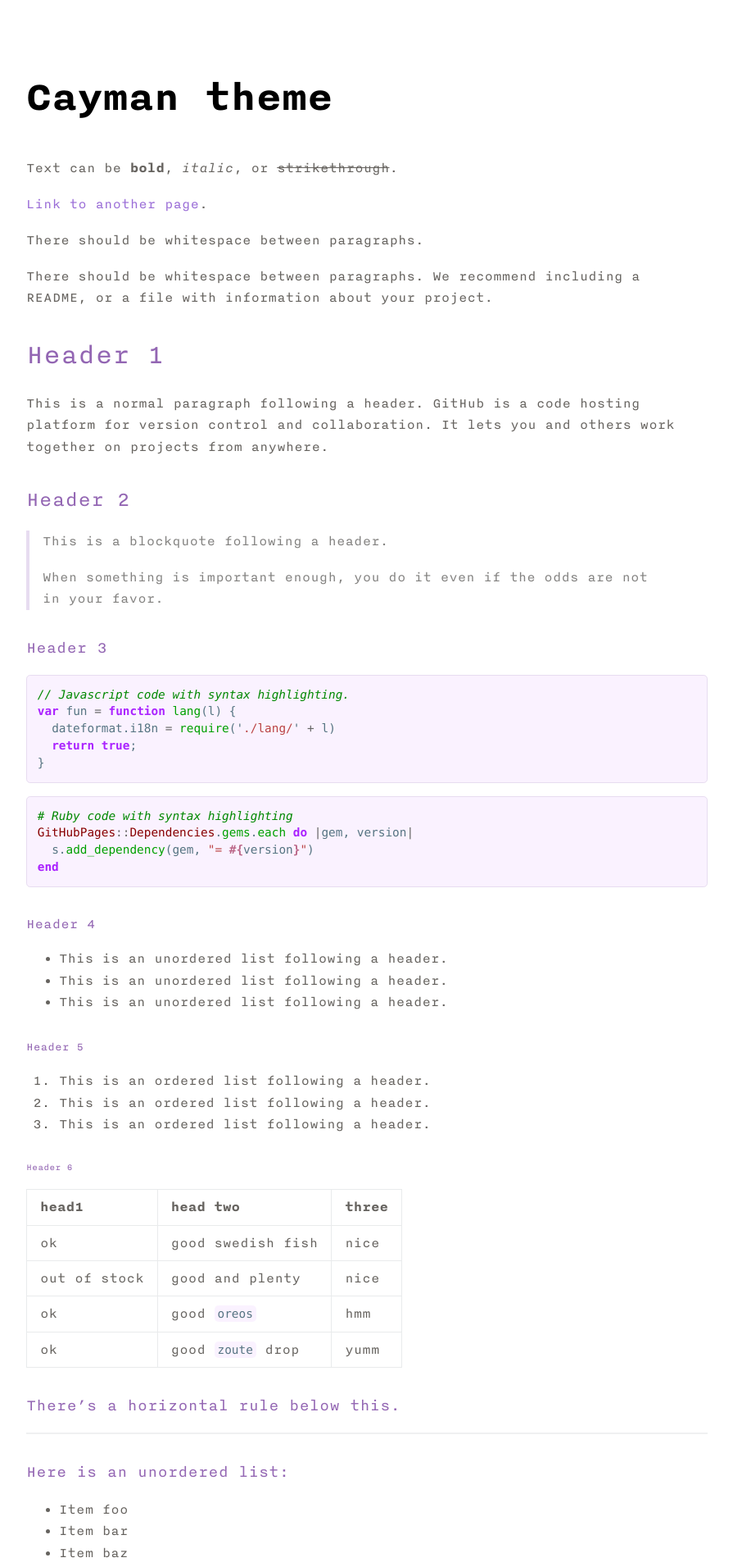
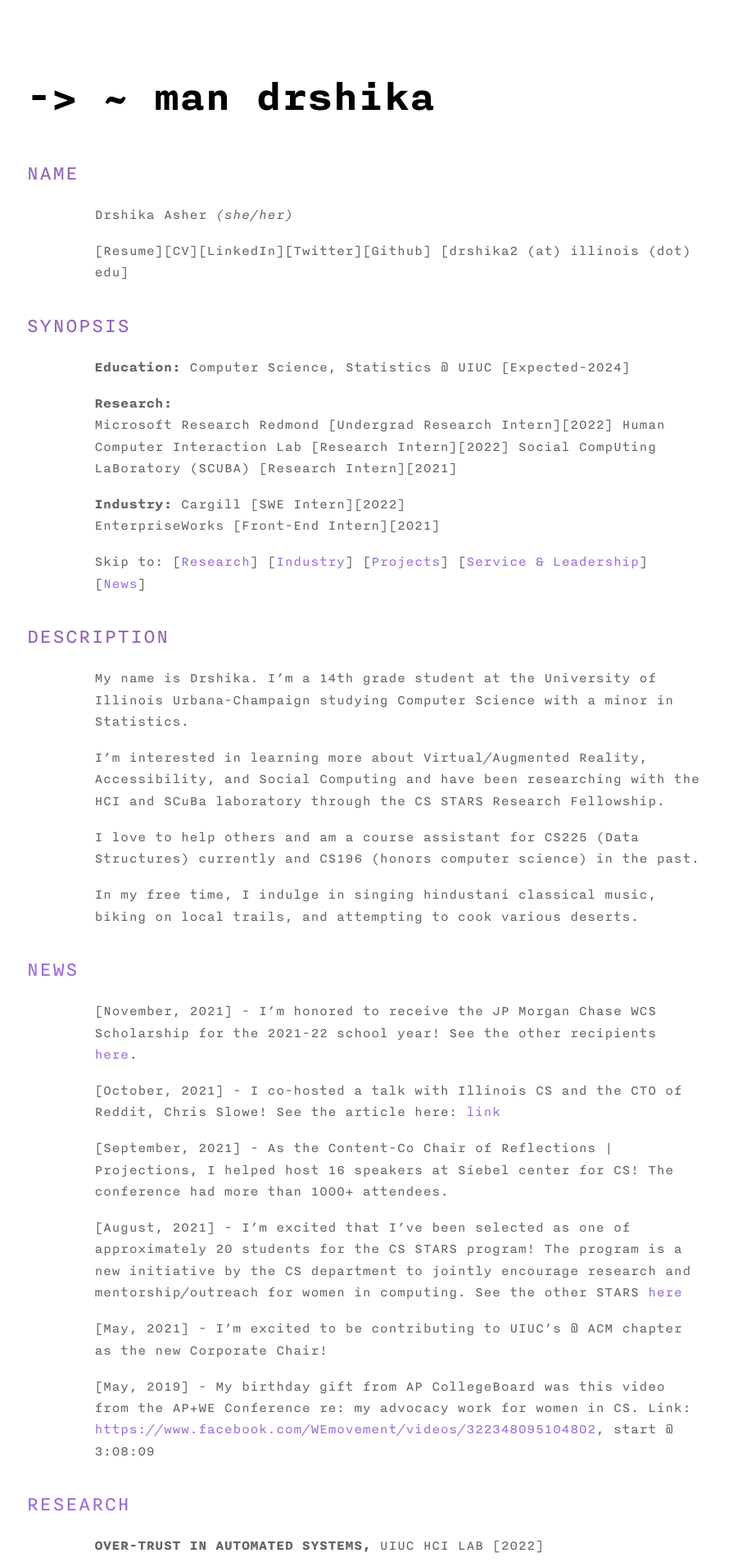
Before and after one commit to drshika/drshika.github.io, a Jekyll site: the page built from index.md, in a window 1280 px wide. Shown: the top 1911 px of the page at 82% size, without its empty margins (192-1087 px from the left). Built offline with Jekyll 4.4.1, drawn with Linux system fonts in a browser that asks for light colours; some of the changed text lies outside the part shown.

Commit message:
fixes on layout. need to add classes for the purple bolded, highlighted and unindented titles

````diff
--- a/_layouts/default.html
+++ b/_layouts/default.html
@@ -34,7 +34,7 @@
         {% if site.github.is_project_page %}
           <span class="site-footer-owner"><a href="{{ site.github.repository_url }}">{{ site.github.repository_name }}</a> is maintained by <a href="{{ site.github.owner_url }}">{{ site.github.owner_name }}</a>.</span>
         {% endif %}
-        <span class="site-footer-credits">Copyright © {{ 'now' | date: "%Y" }}, Drshika Asher</a>.</span>
+        <span class="site-footer-credits">Copyright © {{ 'now' | date: "%Y" }}, Drshika Asher | last updated Feb 4, 2022</a>.</span>
       </footer>
     </main>
   </body>
--- a/_sass/jekyll-theme-cayman.scss
+++ b/_sass/jekyll-theme-cayman.scss
@@ -249,6 +249,11 @@ a {
 
   p {
     margin-bottom: 1em;
+    margin-left: 10%;
+  }
+
+  figcaption {
+    text-align: center;
   }
 
   code {
--- a/index.md
+++ b/index.md
@@ -1,123 +1,156 @@
 ---
 layout: default
+title: -> ~ man drshika
+description: Drshika Asher's Personal Site
 ---
+## NAME
 
-Text can be **bold**, _italic_, or ~~strikethrough~~.
+Drshika Asher *(she/her)*
 
-[Link to another page](./another-page.html).
+[Resume][CV][LinkedIn][Twitter][Github]
+[drshika2 (at) illinois (dot) edu]
 
-There should be whitespace between paragraphs.
+## SYNOPSIS
 
-There should be whitespace between paragraphs. We recommend including a README, or a file with information about your project.
+**Education:** Computer Science, Statistics @ UIUC [Expected-2024]
 
-# Header 1
+**Research:**
+Microsoft Research Redmond [Undergrad Research Intern][2022]
+Human Computer Interaction Lab [Research Intern][2022]
+Social CompUting LaBoratory (SCUBA) [Research Intern][2021]
 
-This is a normal paragraph following a header. GitHub is a code hosting platform for version control and collaboration. It lets you and others work together on projects from anywhere.
+**Industry:**
+Cargill [SWE Intern][2022]<br/>
+EnterpriseWorks [Front-End Intern][2021]
 
-## Header 2
+Skip to: [[Research](#research)]
+[[Industry](#industry)]
+[[Projects](#projects)]
+[[Service & Leadership](#service-leadership-teaching)] <!--file a bug since this link isn't working on lh-->
+[[News](#news)]
 
-> This is a blockquote following a header.
->
-> When something is important enough, you do it even if the odds are not in your favor.
+## DESCRIPTION
 
-### Header 3
+My name is Drshika. I’m a 14th grade student at the University of Illinois Urbana-Champaign studying Computer Science with a minor in Statistics.
 
-```js
-// Javascript code with syntax highlighting.
-var fun = function lang(l) {
-  dateformat.i18n = require('./lang/' + l)
-  return true;
-}
-```
+I’m interested in learning more about Virtual/Augmented Reality, Accessibility, and Social Computing and have been researching with the HCI and SCuBa laboratory through the CS STARS Research Fellowship.
 
-```ruby
-# Ruby code with syntax highlighting
-GitHubPages::Dependencies.gems.each do |gem, version|
-  s.add_dependency(gem, "= #{version}")
-end
-```
+I love to help others and am a course assistant for CS225 (Data Structures) currently and CS196 (honors computer science) in the past.
 
-#### Header 4
+In my free time, I indulge in singing hindustani classical music, biking on local trails, and attempting to cook various deserts.
 
-*   This is an unordered list following a header.
-*   This is an unordered list following a header.
-*   This is an unordered list following a header.
+## [NEWS](#news)
 
-##### Header 5
+[November, 2021] - I’m honored to receive the JP Morgan Chase WCS Scholarship for the 2021-22 school year! See the other recipients [here](https://cs.illinois.edu/about/awards/undergraduate-scholarships-awards/jp-morgan-chase-wcs-scholarship).
 
-1.  This is an ordered list following a header.
-2.  This is an ordered list following a header.
-3.  This is an ordered list following a header.
+[October, 2021] - I co-hosted a talk with Illinois CS and the CTO of Reddit, Chris Slowe! See the article here: [link](https://cs.illinois.edu/news/reddit-tech-talk-with-cto-chris-slowe-presents-one-more-opportunity%20-for-involvement)
 
-###### Header 6
+[September, 2021] - As the Content-Co Chair of Reflections \| Projections, I helped host 16 speakers at Siebel center for CS! The conference had more than 1000+ attendees.
 
-| head1        | head two          | three |
-|:-------------|:------------------|:------|
-| ok           | good swedish fish | nice  |
-| out of stock | good and plenty   | nice  |
-| ok           | good `oreos`      | hmm   |
-| ok           | good `zoute` drop | yumm  |
+[August, 2021] - I’m excited that I've been selected as one of approximately 20 students for the CS STARS program! The program is a new initiative by the CS department to jointly encourage research and mentorship/outreach for women in computing. See the other STARS [here](https://cs.illinois.edu/broadening-participation-computing/programs/csambassadors)
 
-### There's a horizontal rule below this.
+[May, 2021] - I’m excited to be contributing to UIUC’s @ ACM chapter as the new Corporate Chair!
 
-* * *
-
-### Here is an unordered list:
-
-*   Item foo
-*   Item bar
-*   Item baz
-*   Item zip
-
-### And an ordered list:
-
-1.  Item one
-1.  Item two
-1.  Item three
-1.  Item four
-
-### And a nested list:
-
-- level 1 item
-  - level 2 item
-  - level 2 item
-    - level 3 item
-    - level 3 item
-- level 1 item
-  - level 2 item
-  - level 2 item
-  - level 2 item
-- level 1 item
-  - level 2 item
-  - level 2 item
-- level 1 item
-
-### Small image
-
-![Octocat](https://github.githubassets.com/images/icons/emoji/octocat.png)
-
-### Large image
-
-![Branching](https://guides.github.com/activities/hello-world/branching.png)
+[May, 2019] - My birthday gift from AP CollegeBoard was this video from the AP+WE Conference re: my advocacy work for women in CS. Link: [https://www.facebook.com/WEmovement/videos/322348095104802](https://www.facebook.com/WEmovement/videos/322348095104802), start @ 3:08:09
 
 
-### Definition lists can be used with HTML syntax.
+## [RESEARCH](#research)
 
-<dl>
-<dt>Name</dt>
-<dd>Godzilla</dd>
-<dt>Born</dt>
-<dd>1952</dd>
-<dt>Birthplace</dt>
-<dd>Japan</dd>
-<dt>Color</dt>
-<dd>Green</dd>
-</dl>
+   **OVER-TRUST IN AUTOMATED SYSTEMS,** UIUC HCI LAB [2022]
 
-```
-Long, single-line code blocks should not wrap. They should horizontally scroll if they are too long. This line should be long enough to demonstrate this.
-```
+Mentors: Prof. Alex Kirlik and Sebastian Rodriguez. I’m currently working on a project that’s examining how good automation systems are. Working with C# and Unity to build a game that determines whether the physicality of the agent affects user trust.
 
-```
-The final element.
-```
+   **CLASSIFYING AUDIO-SOCIAL PLATFORMS,** SCuBa LAB [2021]
+
+Mentors: Prof. Eshwar Chandrashekaran and Tanvi Bajpai. I investigated the structure and norms of the voice based platform Clubhouse and documented the different forms of abuse on voice based platforms like Twitter Spaces, Discord Stages as well as Spotify Greenroom. We analyzed these trends using Natural Language Processing techniques like LDA and SAGE. See my talk from the virtual REU poster session [here](https://cs.illinois.edu/research/undergraduate-research/summer-research-experience-undergraduates/participants/drshika-asher)
+
+   **PUBLICATIONS**
+
+Harmonizing the Cacophony: An Affordance-aware Framework of Audio-Based Social Platform Moderation
+with **Drshika Asher**, Anwesa Goswami, and Eshwar Chandrasekharan
+Preprint, July 2021. (in peer review ACM CSCW) [[arXiv](https://arxiv.org/abs/2107.09008)]
+
+## [INDUSTRY](#industry)
+
+   **CARGILL,** Software Engineering Intern [2022]
+
+I’m currently a software engineering intern with the Cargill Innovation lab where I am collaborating with international stakeholders to build a unified react component library.
+
+   **ENTERPRISEWORKS,** Front-End Developer [2021]
+
+Over the summer of 2021, I had my first internship with EnterpriseWorks, a startup incubator. I build over 20 pages of websites for both internal and external clients and got fluent with HTML, CSS, JS and PHP! This internship was an amazing learning experience for me and I really enjoyed working with the team.
+
+## [PROJECTS](#projects)
+
+   **TANPURA APP \-\-github_link=**[https://github.com/drshika/tanpura-app](https://github.com/drshika/tanpura-app)
+
+I developed a virtual Tanpura Simulator with 7 keys using Cinder’s Audio API Library. Used C++, Cinder, and CMake.
+
+   **HANDWRITING CLASSIFIER**
+
+I developed a virtual Tanpura Simulator with 7 keys uI created a model using the Naive-Bayes Classifier algorithm to predict the number that a user draws on a sketchpad. I trained the model with 5000 handwritings, and tests the model with 1000 handwritings with an accuracy of 98%. Since this was a school project, I cannot link the code. Used C++, Cinder, and CMake.
+
+   **LCTRS \-\-github_link=**[https://github.com/CS196Illinois/Group6](https://github.com/CS196Illinois/Group6)
+
+I prototyped a tool to summarize lecture transcripts to assist students in online learning. We fine-tuned the T-5 Small model to summarize conversational academic content. I designed and built a front-end user interface with Flask and Google OAuth for users to store their past summarized transcripts.
+
+## [SERVICE, LEADERSHIP & TEACHING](#service-leadership-teaching)
+
+**teaching** *(\* == admin/head course assistant (CA))*
+
+   **CS225: DATA STRUCTURES [SP2022]**
+
+Data Structures and Algorithms in C++. With Carl Evans and Brad Solomon.
+
+[0] Exam 1 Review Guide
+ &nbsp;↓
+[1] Exam 2 Review Guide
+ &nbsp;↓
+[2] Exam 3 Review Guide
+ &nbsp;↓
+nullptr
+
+   **CS196: COMPUTER SCIENCE HONORS [SP2021*][FA2021]**
+
+CS 196 is a student-run freshman honors section for ‘Intro to Computer Science’ at UIUC. Was Project Manager for two teams using Scrum to help build and ship two Kotlin Apps.
+
+[0] Kotlin Slides
+ &nbsp;↓
+nullptr
+
+**service**
+
+   **NCWIT ASPIRATIONS IN COMPUTING REGIONAL ORGANIZER [2022]**
+
+Currently reviewing applications for the NCWIT AiC award and leading organization of the AiC award Ceremony for the Central Illinois Affiliate.
+
+   **ILLINOIS CS STARS RESEARCH FELLOW [2021-22]**
+
+Working on recruiting, mentorship and cohort-building activities like Hour of Code, [ChicTech](https://cs.illinois.edu/news/chictech-created-an-encouraging-computing-environment-for-high-school-students), [Trick or Research](https://cs.illinois.edu/news/trick-or-research-event-broke-down-barriers-to-undergraduates-in-research) and Admitted Women’s outreach.
+
+**leadership**
+
+   **[ACM @ UIUC](https://acm.illinois.edu/),** Corporate Chair [2022], Social Media Chair [2021]
+
+As the Corporate Chair for Association of Computing Machinery at Illinois, I have mentored a lead a team of 6 to raise $10,000+ in funding for our club during COVID-19. Additionally, I served as a mentor this summer to incoming freshman.
+
+   **[Reflections \| Projections](https://www.reflectionsprojections.org/),** Content Chair [2021]
+
+Was a Content Chair for Reflections \| Projections, a hybrid conference created to introduce students to careers in computing. Our team of 6 brought in a total of 11 speakers across 9 speaking events for students to hear about how they can leverage computing for good across a variety of fields ranging from ethical artificial intelligence to project management. Keynote: D. Sivakumar ex head of AI @ Google
+
+## **EXTRAS**
+
+[0] I’m in the top .01% of listeners for Chloe X Halle
+ &nbsp;↓
+[1] I like to build mechanical keyboards! I use the rk68 with gat milky yellows
+ &nbsp;↓
+[2] My favorite foods are lychee and basil pesto pasta
+ &nbsp;↓
+[3] My favorite shows are Ted Lasso, The Good Place and Parks and Recreation :)
+ &nbsp;↓
+[4] Here’s a picture of me!
+ &nbsp;↓
+nullptr
+
+![](assets/css/images/me.png)
+<figcaption>this is me looking at well documented code ;)</figcaption>
````
Also changed, not shown: test.md (deleted, +0 -160 lines).
